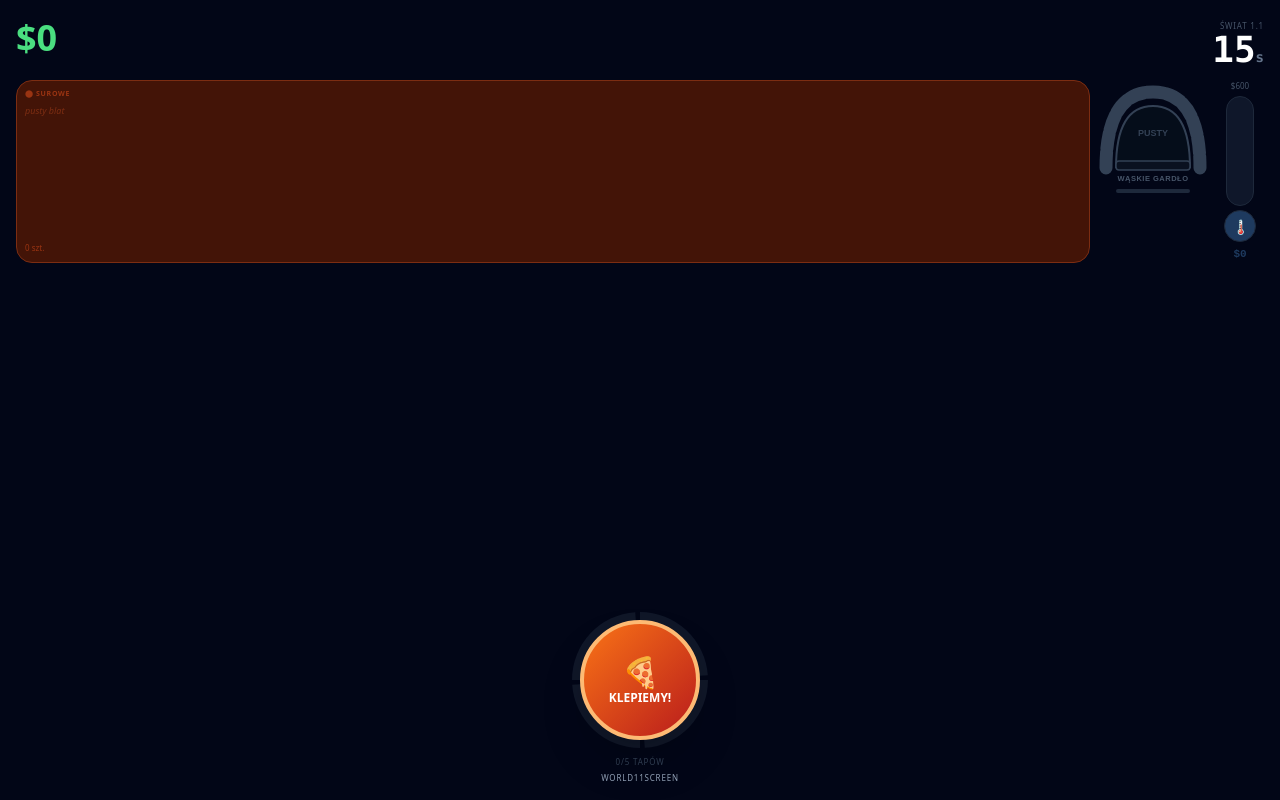
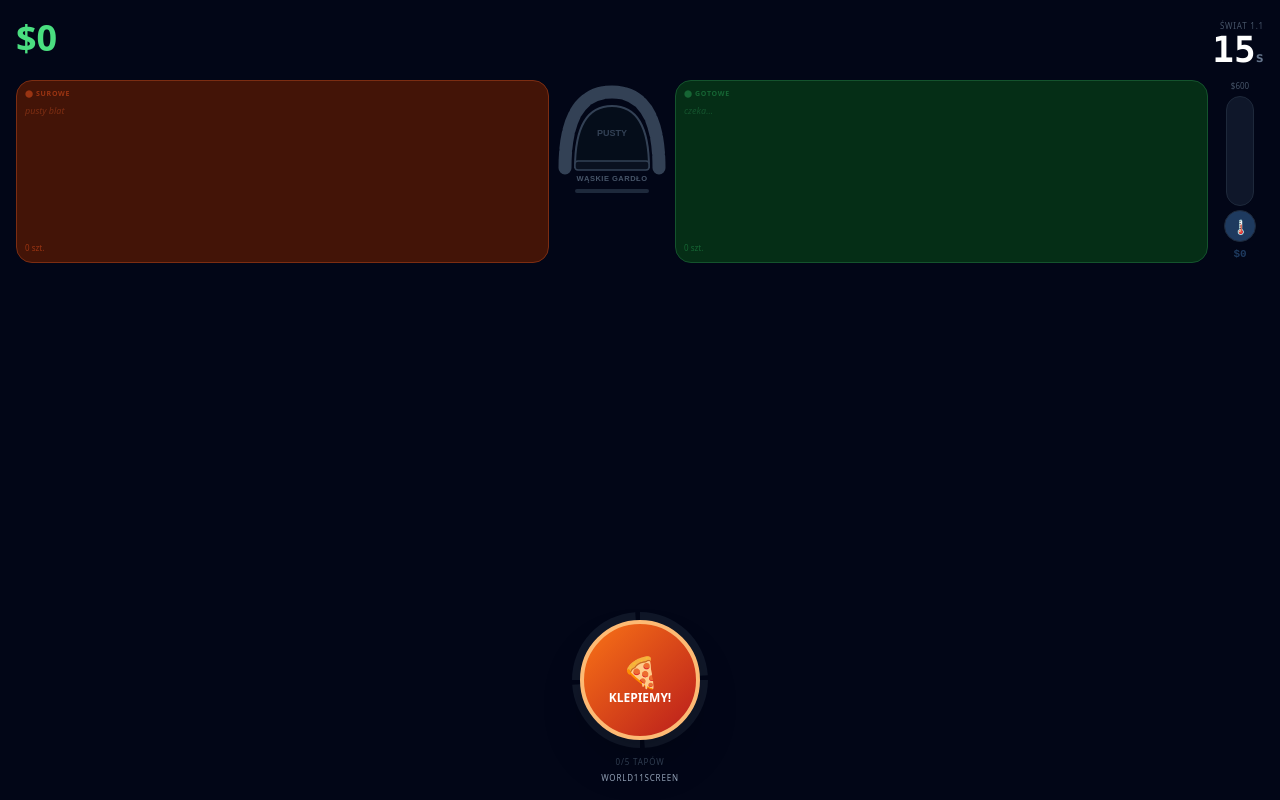
Before and after one commit to stanszulc/TOC-game2, a React (Vite) app in the folder pizzatoc/: page / in a window 1280 px wide. Built offline with nearby package versions, Linux system fonts and the light colour scheme.

Commit message:
Add baked pizza display to World11Screen

```diff
--- a/pizzatoc/src/screens/World11Screen.jsx
+++ b/pizzatoc/src/screens/World11Screen.jsx
@@ -208,6 +208,17 @@ export const World11Screen = ({ onFinish }) => {
           <OvenSVG active={ovenActive} progress={ovenProgress} pizzaPhase={pizzaPhase}/>
         </div>
 
+        <div className="flex-1 bg-green-950 border border-green-900 rounded-2xl p-2 min-h-[110px] flex flex-col gap-1">
+          <span className="text-[7px] text-green-800 uppercase tracking-widest font-bold">⬤ Gotowe</span>
+          <div className="flex flex-wrap gap-1 flex-1 items-start content-start">
+            {baked === 0 && <span className="text-green-900 text-[9px] italic">czeka...</span>}
+            {[...Array(Math.min(baked, 8))].map((_, i) => (
+              <div key={i} className="w-5 h-5 rounded-full bg-green-900 border border-green-500 flex items-center justify-center text-[10px]">🍕</div>
+            ))}
+            {baked > 8 && <span className="text-green-400 text-[9px] font-bold">+{baked - 8}</span>}
+          </div>
+          <span className="text-[8px] text-green-800">{baked} szt.</span>
+        </div>
         <ThermometerInline balance={balance} maxBalance={MAX_BAKED * PIZZA_VAL}/>
       </div>
 
```
